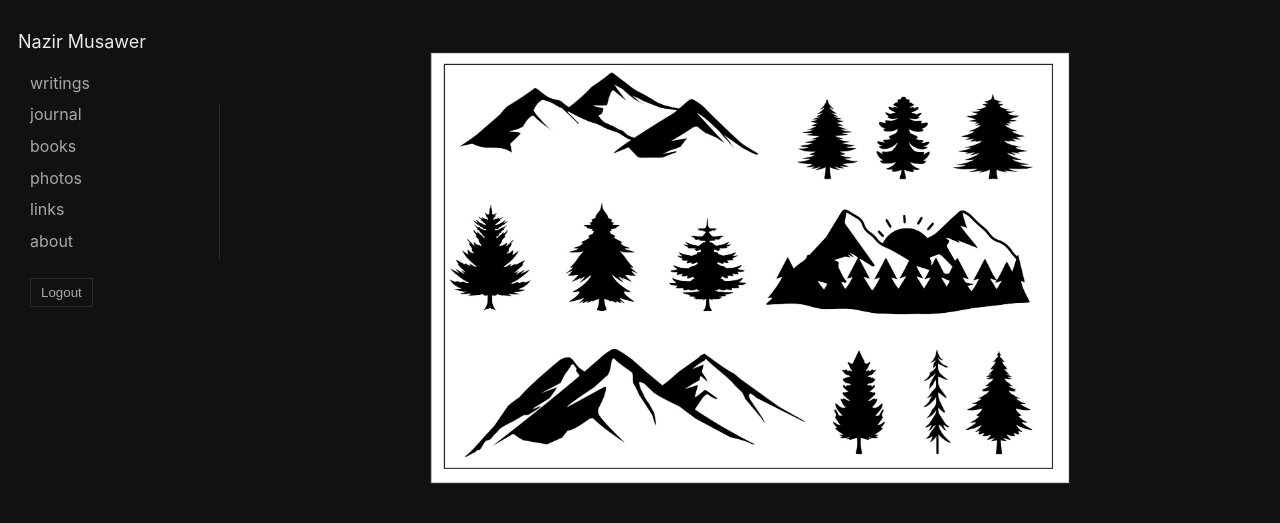
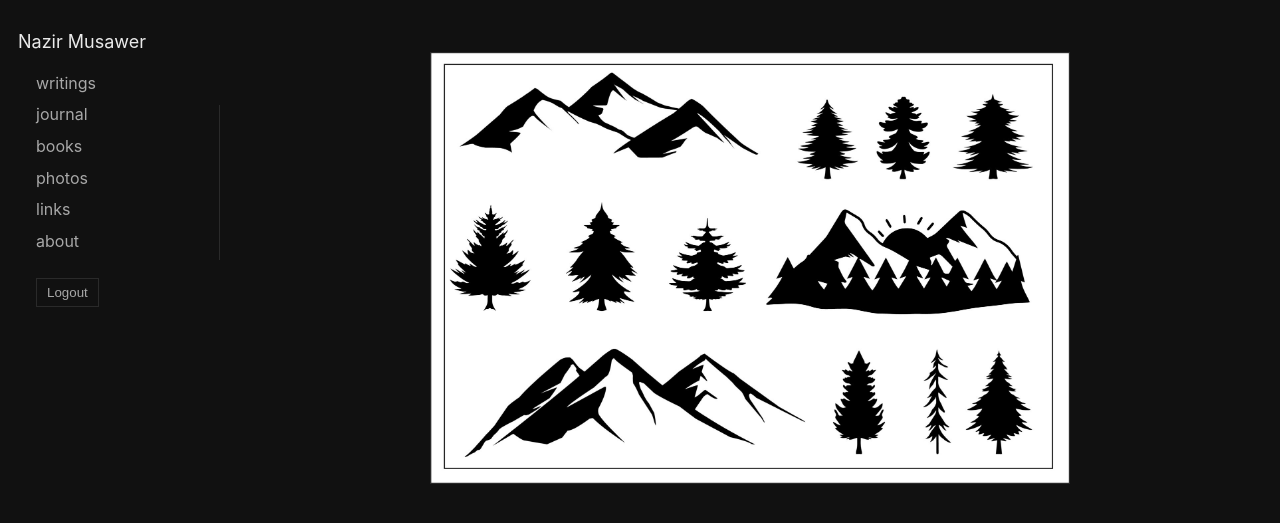
Before and after one commit to nazirmusawer/nazirmusawer.github.io, a Jekyll site: the page built from photos.md, in a window 1280 px wide. Shown: the top 523 px of the page. Built offline with Jekyll 4.4.1, drawn with Linux system fonts in a browser that asks for light colours.

Commit message:
Update site.css

```diff
--- a/assets/css/site.css
+++ b/assets/css/site.css
@@ -114,12 +114,12 @@ pre, code {
 }
 /* Move sidebar links slightly to the right under the name */
 .sidebar .nav {
-  margin-left: 12px;   /* change to 8px / 16px if you want */
+  margin-left: 18px;   /* change to 8px / 16px if you want */
 }
 
 /* Optional: also indent the logout button the same amount */
 .sidebar .logout {
-  margin-left: 12px;
+  margin-left: 18px;
 }
 /* Short divider aligned with nav + logout */
 .sidebar::after {
```
